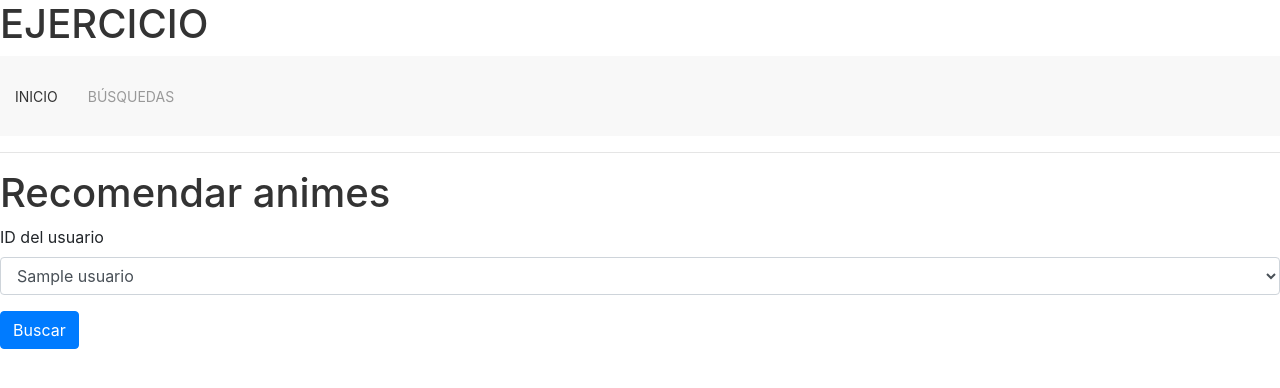
After one commit to AII-US/Practica-3, a Django app: template principal/templates/recomendar_anime.html in a window 1280 px wide. The commit adds this page. Shown: the top 388 px of the page. Run offline with Django 4.2, Linux system fonts and the light colour scheme; tables that the repository leaves empty hold one stand-in row (values such as "Sample post"); the template is opened without the code that fills it: values that come from a table or form of the project are taken from there, most other values are stand-ins (such as "Sample title", 1, 10 or a date in 2020); some libraries are stand-ins or nearby versions.

Commit message:
more html

```diff
--- a/principal/forms.py
+++ b/principal/forms.py
@@ -14,4 +14,7 @@ Muestre un formulario con un una spinbox con
 la lista de formatos que hay en la BD. Cuando se seleccione un formato muestra el total
 de animes de ese formato con más de 5 episodios ordenados por número de episodios'''
 class SpinboxListaFormatoForm(forms.Form):
-    formato = forms.ChoiceField(label="Formato", widget=forms.Select, required=True)
+    formato = forms.ChoiceField(label="Formato", widget=forms.NumberInput, required=True)
+
+class SpinboxIdUsuarioForm(forms.Form):
+    idUsuario = forms.ChoiceField(label="Id de Usuario", widget=forms.NumberInput, required=True)
--- a/principal/templates/anime_por_formato.html
+++ b/principal/templates/anime_por_formato.html
@@ -1,8 +1,8 @@
 {% extends 'base.html' %}
 
-{% block titulo %} Animes por formato {% endblock %}
+{% block title %} Animes por formato {% endblock %}
 
-{% block contenido %}
+{% block content %}
     <form id="formulario" method="post" action=''>{% csrf_token %}
         <div class="form-group">
             <label for="formato">Formato</label>
--- /dev/null
+++ b/principal/templates/recomendar_anime.html
@@ -0,0 +1,17 @@
+{% extends 'base.html' %}
+
+{% block title %} Recomendar animes {% endblock %}
+
+{% block content %}
+    <form id="formulario" method="post" action=''>{% csrf_token %}
+        <div class="form-group">
+            <label for="idUsuario">ID del usuario</label>
+            <select class="form-control" id="idUsuario" name="idUsuario">
+                {% for anime in animes %}
+                    <option value="{{ usuario.idUsuario }}">{{ usuario.nombre }}</option>
+                {% endfor %}
+            </select>
+        </div>
+        <button type="submit" class="btn btn-primary">Buscar</button>
+    </form>
+{% endblock %}
--- a/principal/views.py
+++ b/principal/views.py
@@ -34,10 +34,10 @@ def anime_por_formato(request):
     return render(request, 'anime_por_formato.html')
 
 def anime_mas_visto(request):
-    pass
+    return render(request, 'anime_mas_visto.html')
 
 def recomendar_anime(request):
-    pass
+    return render(request, 'recomendar_anime.html')
 
 def home(request):
     return render(request, 'home.html')
```
Also changed, not shown: principal/templates/anime_mas_visto.html (added, +9 -0 lines).
